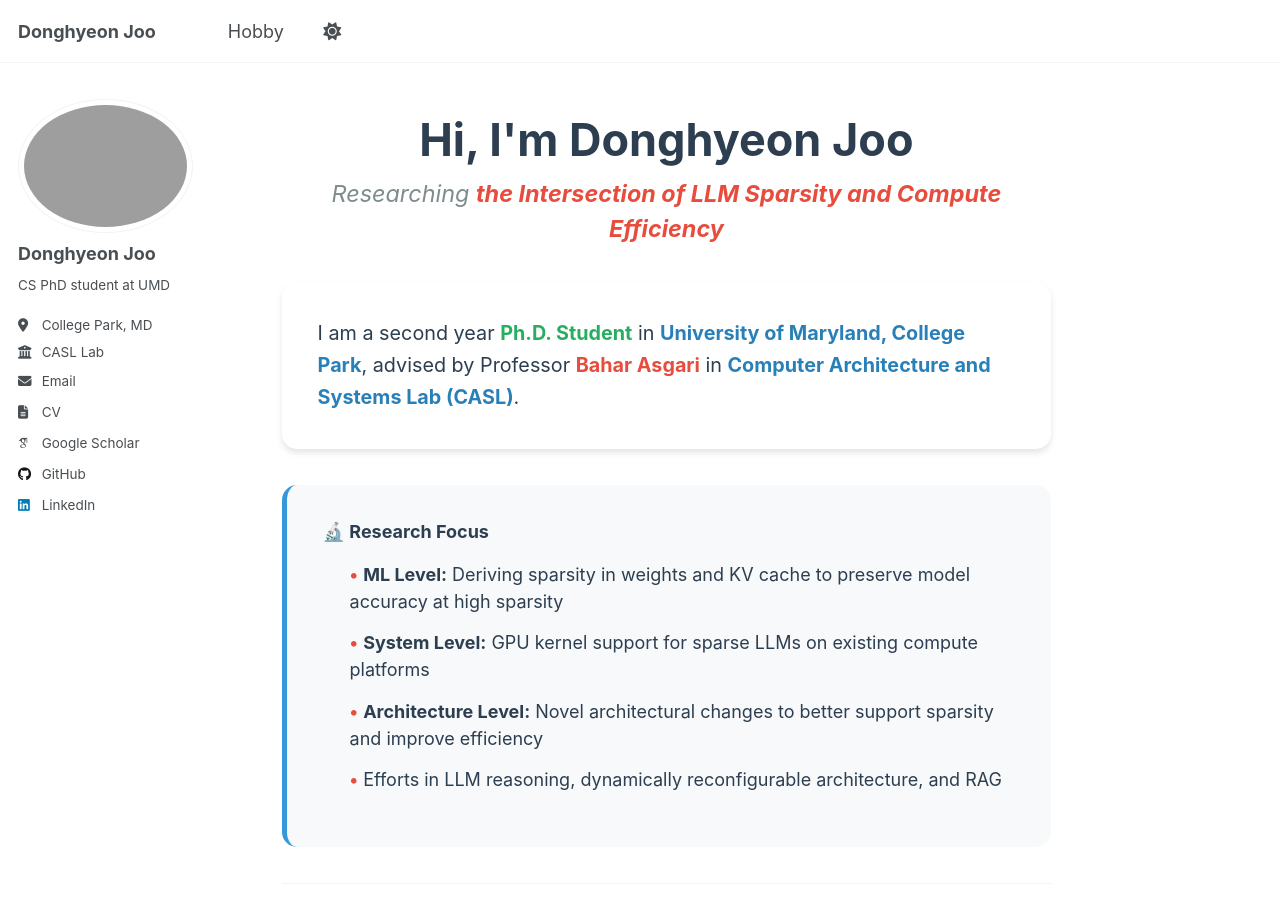
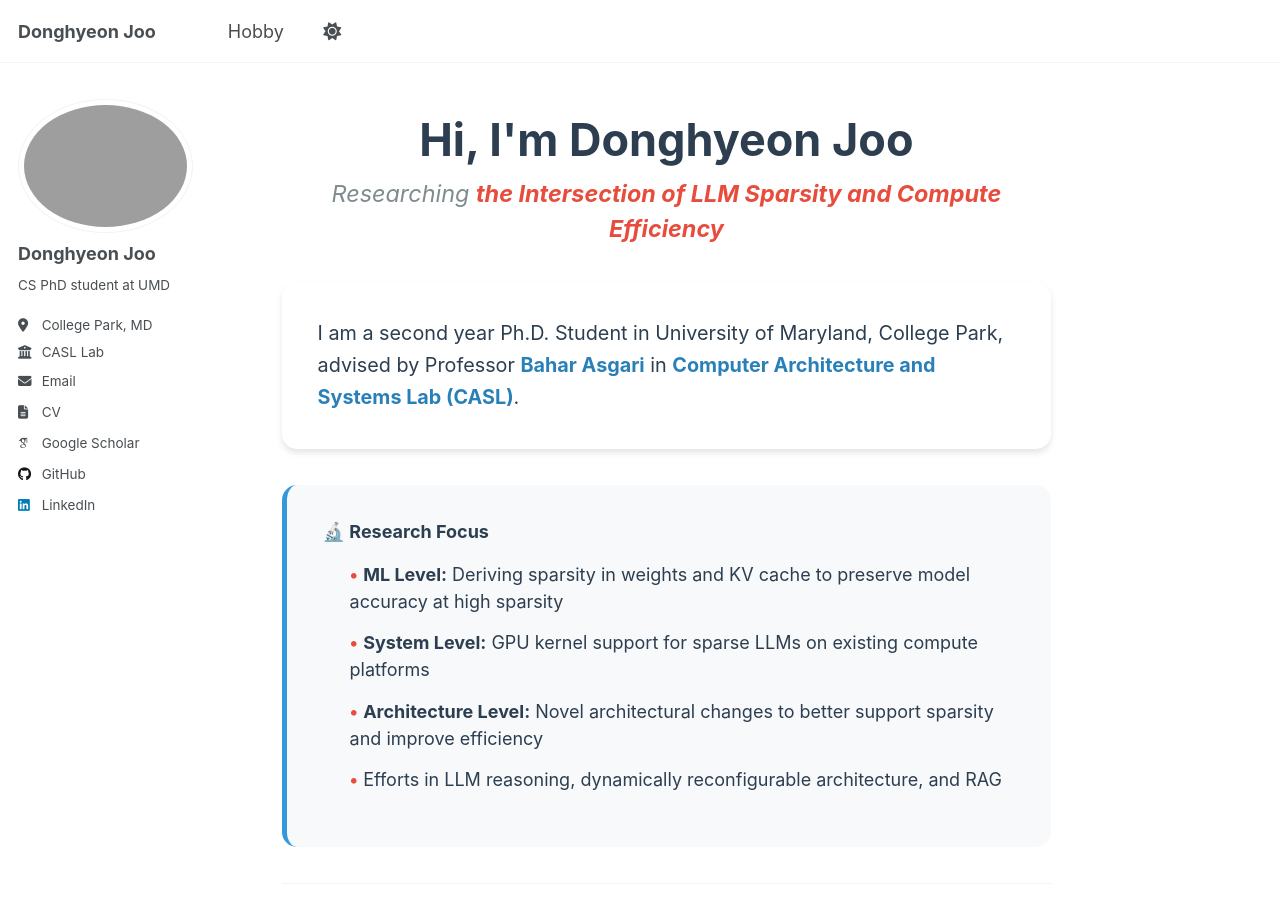
Before and after one commit to dhjoo98/dhjoo98.github.io, a Jekyll site: the page built from _pages/about.md, in a window 1280 px wide and 900 px high. Built offline with Jekyll 4.4.1, drawn with Linux system fonts in a browser that asks for light colours; some web fonts are replaced; a script that is not in the unit is left out.

Commit message:
fifteenth

```diff
--- a/_pages/about.md
+++ b/_pages/about.md
@@ -14,7 +14,7 @@ redirect_from:
 
 <div style="background: var(--page__background-color, #ffffff); padding: 2rem; border-radius: 15px; margin-bottom: 2rem; box-shadow: 0 4px 6px rgba(0,0,0,0.1);">
   <p style="font-size: 1.1rem; line-height: 1.6; margin: 0; color: var(--text-color, #2c3e50);">
-    I am a second year <strong style="color: #27ae60;">Ph.D. Student</strong> in <strong style="color: #2980b9;">University of Maryland, College Park</strong>, advised by Professor <a href="https://cs.umd.edu/~bahar/" style="color: #e74c3c; text-decoration: none; font-weight: bold;">Bahar Asgari</a> in <a href="https://casl.cs.umd.edu/" style="color: #2980b9; text-decoration: none; font-weight: bold;">Computer Architecture and Systems Lab (CASL)</a>.
+    I am a second year Ph.D. Student in University of Maryland, College Park, advised by Professor <a href="https://cs.umd.edu/~bahar/" style="color: #2980b9; text-decoration: none; font-weight: bold;">Bahar Asgari</a> in <a href="https://casl.cs.umd.edu/" style="color: #2980b9; text-decoration: none; font-weight: bold;">Computer Architecture and Systems Lab (CASL)</a>.
   </p>
 </div>
 
```
